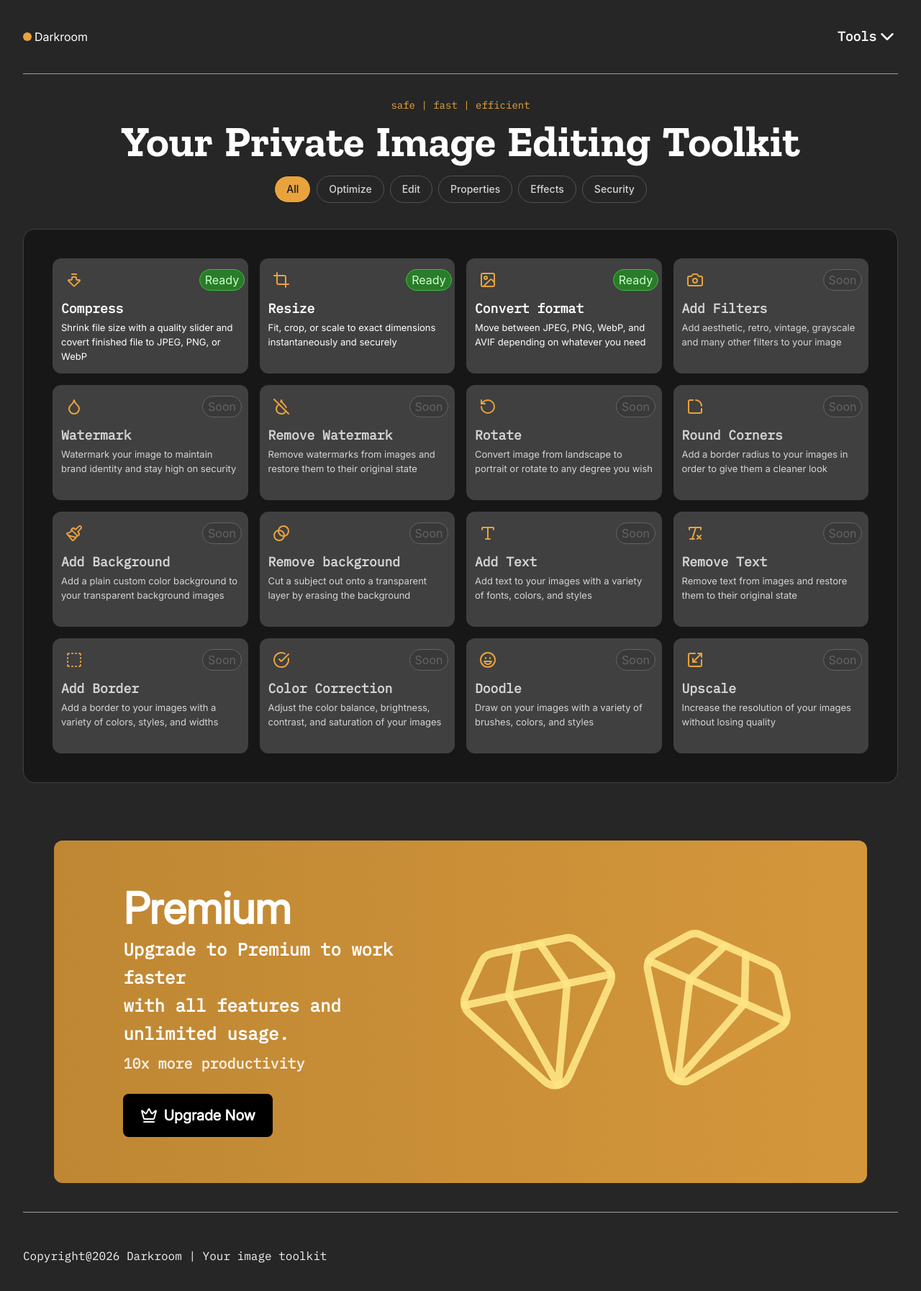
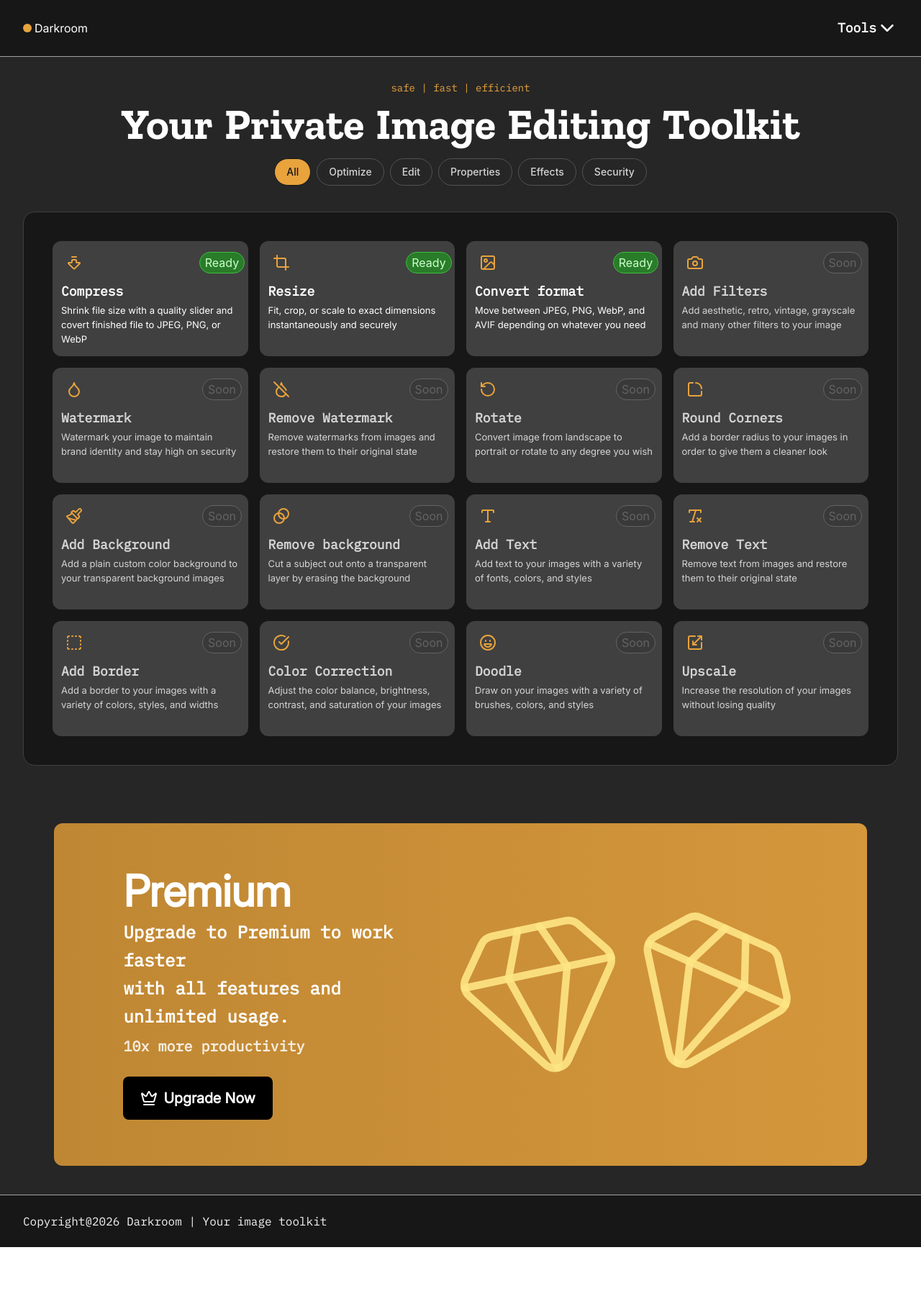
Before and after one commit to ibrahimhere47/Darkroom-v2, a React (Vite) app: page / in a window 1280 px wide. Shown: the top 1794 px of the page at 72% size. After the commit the page ends 1733 px from the top, so only its background shows below. Built offline with nearby package versions, Linux system fonts and the light colour scheme.

Commit message:
Updated header and footer design

```diff
--- a/src/components/Layout.jsx
+++ b/src/components/Layout.jsx
@@ -2,16 +2,16 @@
 import { Link } from 'react-router-dom'
 import Headers from './layout-comps/Headers'
 
-const Layout = ({ children, CATEGORIES }) => {
+const Layout = ({ children }) => {
 
     return (
         <div className='bg-neutral-800 text-white no-scrollbar'>
-            <Headers CATEGORIES={CATEGORIES} />
+            <Headers />
             <main className='mx-8'>
-                <div className='bg-neutral-800 py-12'></div>
+                <div className='bg-neutral-800 py-9'></div>
                 {children}
             </main>
-            <footer className='flex items-baseline justify-between py-12 mx-8 border-t-neutral-400 border-t'>
+            <footer className='flex bg-neutral-900 items-baseline justify-between py-6 px-8 border-t-neutral-400 border-t'>
                 <p className='mono'>Copyright@2026 Darkroom | Your image toolkit</p>
             </footer>
         </div>
--- a/src/components/layout-comps/Headers.jsx
+++ b/src/components/layout-comps/Headers.jsx
@@ -48,7 +48,7 @@
         <div className='relative'>
             <header
                 ref={headerRef}
-                className='absolute inset-x-0 top-0 z-50 bg-neutral-800 flex items-baseline justify-between py-9 mx-8 border-b-neutral-400 border-b'
+                className='absolute inset-x-0 top-0 z-50 bg-neutral-900 flex items-baseline justify-between py-6 px-8 border-b-neutral-400 border-b'
             >
                 <Link to='/' className='no-underline flex items-center gap-1 font-body'>
                     <span className='bg-amber-47 w-3 h-3 rounded-full'></span>
```
